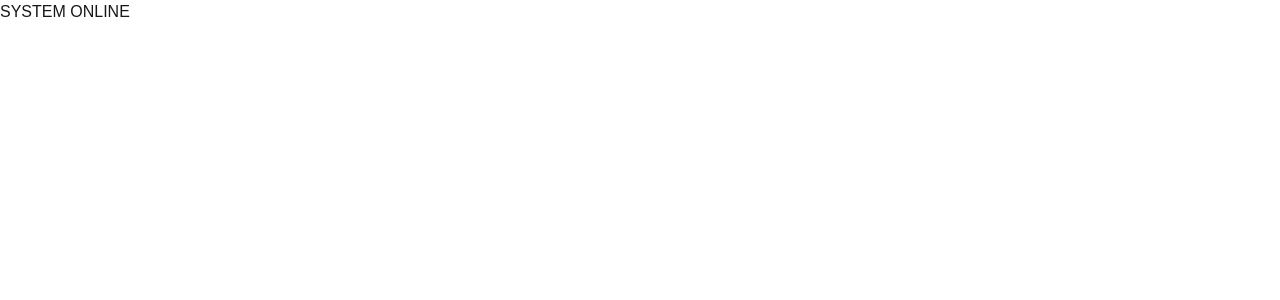
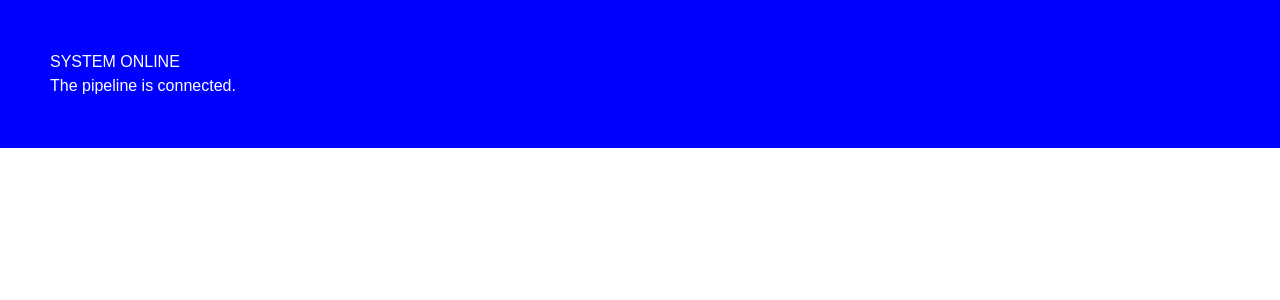
Before and after one commit to marinoonthelake-blip/my-portfolio, a Next.js app: page / in a window 1280 px wide. Shown: the top 300 px of the page. Built offline with nearby package versions, Linux system fonts and the light colour scheme.

Commit message:
Force Re-deploy to clear Vercel Cache

```diff
--- a/src/app/page.tsx
+++ b/src/app/page.tsx
@@ -1,3 +1,8 @@
 export default function Home() {
-  return <h1>SYSTEM ONLINE</h1>;
+  return (
+    <div style={{ padding: 50, background: 'blue', color: 'white' }}>
+      <h1>SYSTEM ONLINE</h1>
+      <p>The pipeline is connected.</p>
+    </div>
+  );
 }
```
